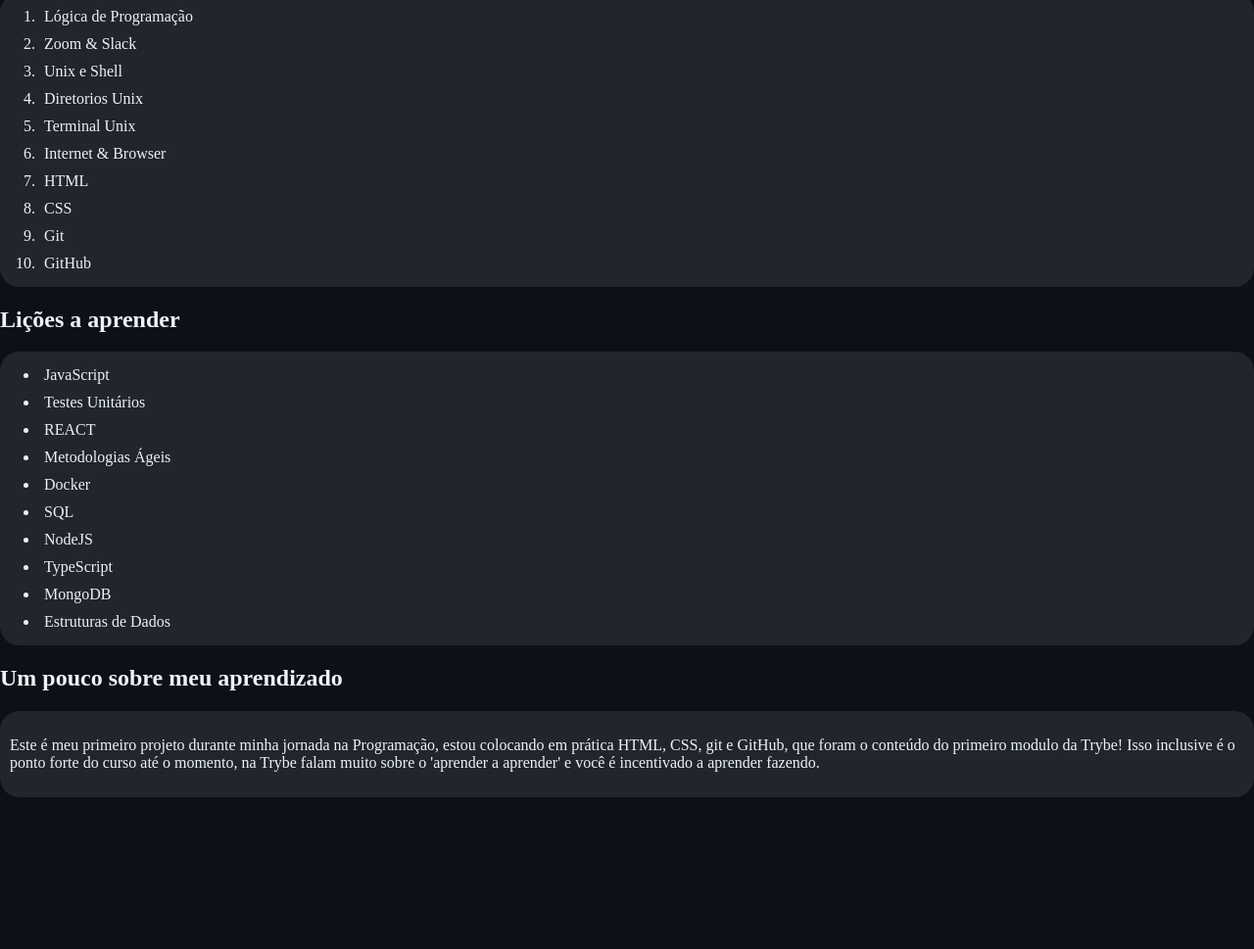
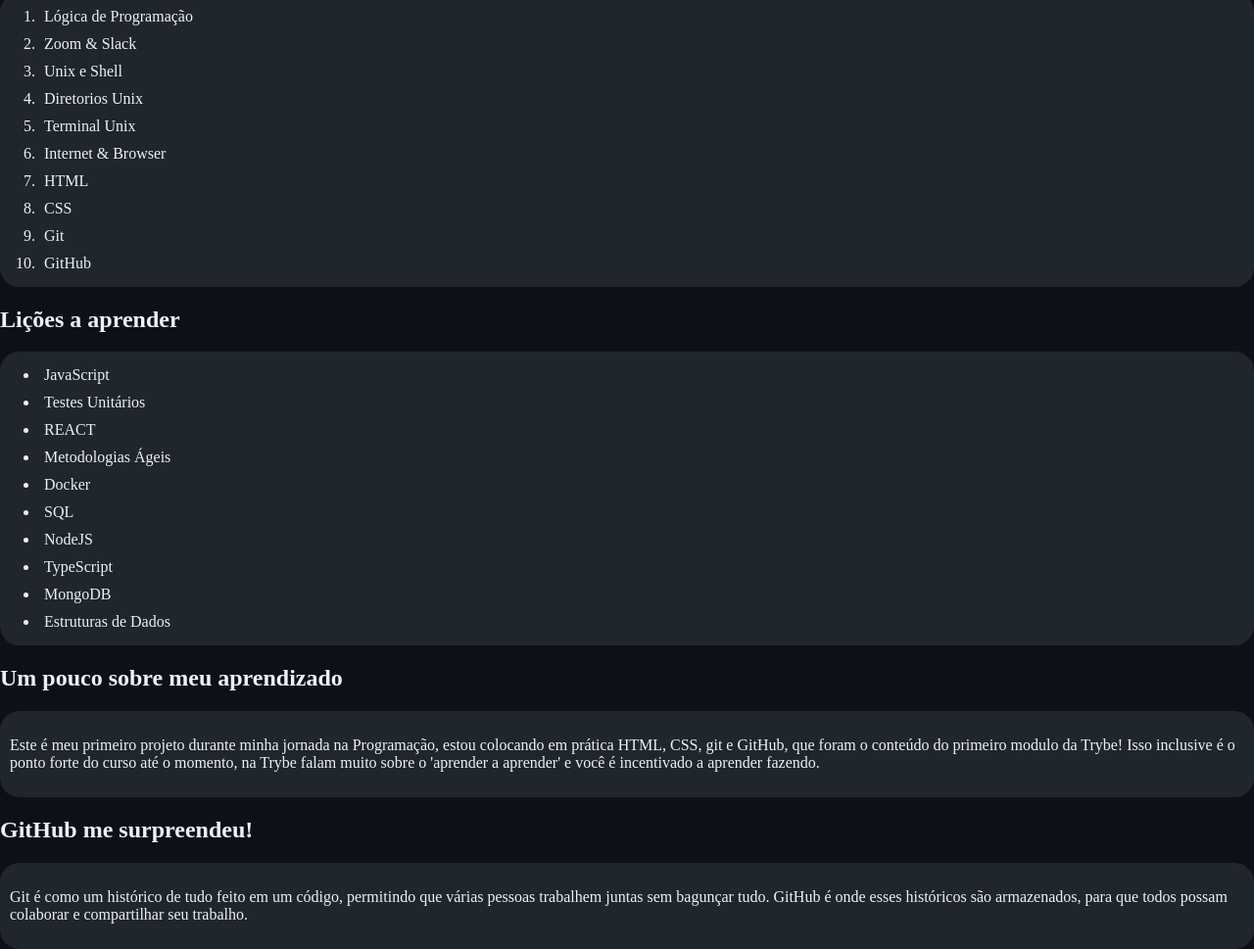
Before and after one commit to paulojr-hs/lessons-learned, a website: page index.html in a window 1280 px wide. Shown: the part 699-1668 px from the top of the page at 98% size. Before the commit the page ends 1513 px from the top, so only its background shows below. Drawn offline with Linux system fonts and the light colour scheme.

Commit message:
aside-feature

```diff
--- a/index.html
+++ b/index.html
@@ -86,6 +86,14 @@
         na Trybe falam muito sobre o 'aprender a aprender' e você é incentivado a aprender fazendo.
       </p>
     </article>
+
+    <h2>GitHub me surpreendeu!</h2>
+    <aside>
+      <p>
+        Git é como um histórico de tudo feito em um código, permitindo que várias pessoas trabalhem juntas sem bagunçar tudo.
+        GitHub é onde esses históricos são armazenados, para que todos possam colaborar e compartilhar seu trabalho.
+      </p>
+    </aside>
   </main>
 </body>
 </html>
--- a/style.css
+++ b/style.css
@@ -57,7 +57,8 @@
   padding: 5px;
 }
 
-article {
+article,
+aside {
   padding: 10px;
   border-radius: 20px;
   background-color: rgb(33 38 45);
```
Also changed, not shown: README.md.
